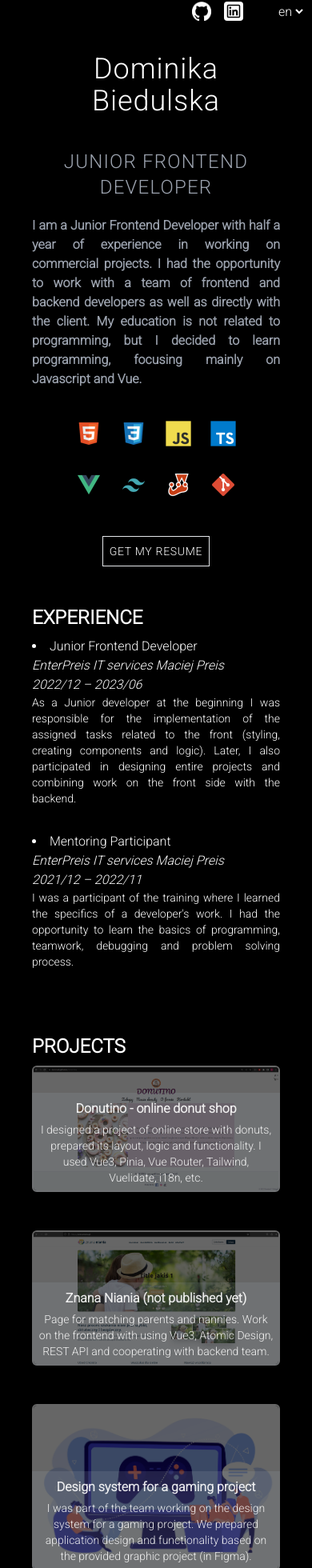
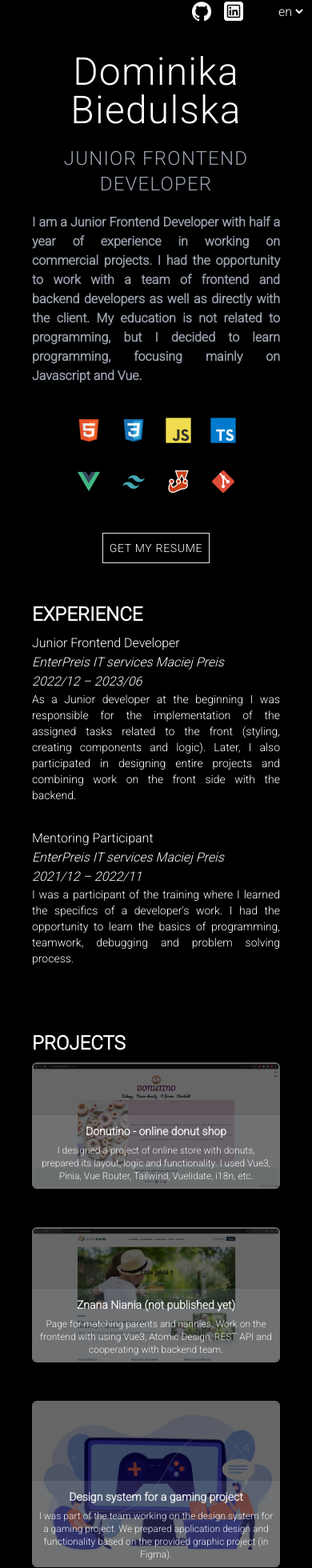
Before and after one commit to DominoxB/my-portfolio, a Vue app: page / in a window 390 px wide. Shown: the part 30-1990 px from the top of the page at 80% size. Built offline with nearby package versions, Linux system fonts and the light colour scheme.

Commit message:
feat: add responsive design

```diff
--- a/src/App.vue
+++ b/src/App.vue
@@ -9,15 +9,15 @@
       </select>
     </div>
   </div>
-  <div class="m-10 md:grid md:grid-cols-2 md:m-32 font-roboto">
-    <div class="text-center md:text-start md:sticky md:top-40 md:h-[calc(100vh-617px)]">
+  <div class="m-10 font-roboto lg:grid lg:grid-cols-2 lg:m-32">
+    <div class="text-center lg:text-start lg:sticky lg:top-40 lg:h-[calc(100vh-617px)]">
       <NameAndProfession />
       <AboutMe />
       <MyTechnologies />
       <DownloadCv />
       <MySocials />
     </div>
-    <div class="mt-12 md:mt-0 md:ml-40">
+    <div class="mt-12 lg:mt-0 lg:ml-20 xl:ml-40">
       <ProfessionalExperience />
       <MyProjects />
     </div>
--- a/src/components/MyProjects.vue
+++ b/src/components/MyProjects.vue
@@ -1,35 +1,38 @@
 <template>
   <div class="mt-20 text-white">
     <span class="uppercase font-semibold text-2xl text-white">{{ $t('projects') }}</span>
+    <!-- DONUTINO -->
     <div class="relative group">
       <img src="@/images/donutino.png" alt="donutino"
-        class="rounded-md border-2 border-white mt-2 opacity-40 md:opacity-100 md:group-hover:opacity-30 transition duration-700" />
+        class="rounded-md border-2 border-white mt-2 opacity-40 transition duration-700 lg:opacity-100 lg:group-hover:opacity-30" />
       <a href="https://dominoxb.github.io/donutshop/" target="_blank">
         <div
-          class="p-2 md:p-8 opacity-90 md:opacity-0 md:group-hover:opacity-100 transition duration-700 absolute bottom-0 text-center bg-gray-400 bg-opacity-20 md:bg-gray-200 md:bg-opacity-30 text-white rounded-b-md">
-          <span class="font-bold">{{ $t('shopName') }}</span>
-          <p class="text-sm font-medium mt-1">{{ $t('shopDesc') }}
+          class="p-2 w-full opacity-90 transition duration-700 absolute bottom-0 text-center bg-gray-400 bg-opacity-20 text-white rounded-b-md lg:opacity-0 lg:group-hover:opacity-100 lg:bg-gray-200 lg:bg-opacity-30 xl:p-8">
+          <span class="text-sm font-bold lg:text-base">{{ $t('shopName') }}</span>
+          <p class="text-xs font-medium mt-1 lg:text-sm">{{ $t('shopDesc') }}
           </p>
         </div>
       </a>
     </div>
+    <!-- ZNANA NIANIA -->
     <div class="relative group mt-12">
       <img src="@/images/znananiania.png" alt="zn"
-        class="rounded-md border-2 border-white mt-2 opacity-40 md:opacity-100 md:group-hover:opacity-30 transition duration-700" />
+        class="rounded-md border-2 border-white mt-2 opacity-40 transition duration-700 lg:opacity-100 lg:group-hover:opacity-30" />
       <div
-        class="p-2 md:p-8 opacity-90 md:opacity-0 md:group-hover:opacity-100 transition duration-700 absolute bottom-0 text-center bg-gray-400 bg-opacity-20 md:bg-gray-200 md:bg-opacity-30 rounded-b-md">
-        <span class="font-bold">{{ $t('nanny') }}</span>
-        <p class="text-sm mt-1">{{ $t('nannyDesc') }}
+        class="p-2 w-full opacity-90 transition duration-700 absolute bottom-0 text-center bg-gray-400 bg-opacity-20 text-white rounded-b-md lg:opacity-0 lg:group-hover:opacity-100 lg:bg-gray-200 lg:bg-opacity-30 xl:p-8">
+        <span class="text-sm font-bold lg:text-base">{{ $t('nanny') }}</span>
+        <p class="text-xs mt-1 lg:text-sm">{{ $t('nannyDesc') }}
         </p>
       </div>
     </div>
+    <!-- BUFFMAKER -->
     <div class="relative group mt-12">
       <img src="@/images/games.jpg" alt="games"
-        class="rounded-md border-2 border-white mt-2 opacity-40 md:opacity-100 md:group-hover:opacity-30 transition duration-700" />
+        class="rounded-md border-2 border-white mt-2 opacity-40 transition duration-700 lg:opacity-100 lg:group-hover:opacity-30" />
       <div
-        class="p-2 md:p-8 opacity-90 md:opacity-0 md:group-hover:opacity-100 transition duration-700 absolute bottom-0 text-center bg-gray-400 bg-opacity-20 md:bg-gray-200 md:bg-opacity-30 rounded-b-md">
-        <span class="font-bold">{{ $t('gameProject') }}</span>
-        <p class="text-sm font-medium mt-1">{{ $t('gameProjectDesc') }}
+        class="p-2 w-full opacity-90 transition duration-700 absolute bottom-0 text-center bg-gray-400 bg-opacity-20 rounded-b-md lg:opacity-0 lg:group-hover:opacity-100 lg:bg-gray-200 lg:bg-opacity-30 xl:p-8">
+        <span class="text-sm font-bold lg:text-base">{{ $t('gameProject') }}</span>
+        <p class="text-xs font-medium mt-1 lg:text-sm">{{ $t('gameProjectDesc') }}
         </p>
       </div>
     </div>
--- a/src/components/MySocials.vue
+++ b/src/components/MySocials.vue
@@ -1,5 +1,5 @@
 <template>
-  <div class="hidden md:block mt-40 text-white font-semibold tracking-widest">
+  <div class="hidden mt-40 text-white font-semibold tracking-widest lg:block">
     <div class="flex items-center gap-4">
       <img src="@/icons/github.png" alt="github" class="w-8 h-8" />
       <a href="https://github.com/DominoxB" target="_blank">
--- a/src/components/MySocialsMobile.vue
+++ b/src/components/MySocialsMobile.vue
@@ -1,5 +1,5 @@
 <template>
-  <div class="flex gap-4 mt-8 md:hidden">
+  <div class="flex gap-4 mt-8 lg:hidden">
     <a href="https://github.com/DominoxB" target="_blank">
       <img src="@/icons/github-white.png" alt="github" class="w-6 h-6" />
     </a>
--- a/src/components/MyTechnologies.vue
+++ b/src/components/MyTechnologies.vue
@@ -1,16 +1,16 @@
 <template>
   <div class="mt-10">
-    <div class="flex justify-center md:justify-start gap-6 md:gap-10">
-      <img src="@/icons/html.png" alt="html" class="w-8 h-8 md:w-12 md:h-12" />
-      <img src="@/icons/css.png" alt="css" class="w-8 h-8 md:w-12 md:h-12" />
-      <img src="@/icons/javascript.png" alt="js" class="w-8 h-8 md:w-12 md:h-12" />
-      <img src="@/icons/typescript.png" alt="ts" class="w-8 h-8 md:w-12 md:h-12" />
+    <div class="flex justify-center gap-6 md:gap-10 lg:justify-start">
+      <img src="@/icons/html.png" alt="html" class="w-8 h-8 xl:w-12 xl:h-12" />
+      <img src="@/icons/css.png" alt="css" class="w-8 h-8 xl:w-12 xl:h-12" />
+      <img src="@/icons/javascript.png" alt="js" class="w-8 h-8 xl:w-12 xl:h-12" />
+      <img src="@/icons/typescript.png" alt="ts" class="w-8 h-8 xl:w-12 xl:h-12" />
     </div>
-    <div class="flex justify-center md:justify-start gap-6 md:gap-10 mt-8">
-      <img src="@/icons/vue.png" alt="vue" class="w-8 h-8 md:w-12 md:h-12" />
-      <img src="@/icons/tailwind.png" alt="tailwind" class="w-8 h-8 md:w-12 md:h-12" />
-      <img src="@/icons/jest.png" alt="testjest" class="w-8 h-8 md:w-12 md:h-12" />
-      <img src="@/icons/git.png" alt="git" class="w-8 h-8 md:w-12 md:h-12" />
+    <div class="flex justify-center gap-6 mt-8 md:gap-10 lg:justify-start">
+      <img src="@/icons/vue.png" alt="vue" class="w-8 h-8 xl:w-12 xl:h-12" />
+      <img src="@/icons/tailwind.png" alt="tailwind" class="w-8 h-8 xl:w-12 xl:h-12" />
+      <img src="@/icons/jest.png" alt="testjest" class="w-8 h-8 xl:w-12 xl:h-12" />
+      <img src="@/icons/git.png" alt="git" class="w-8 h-8 xl:w-12 xl:h-12" />
     </div>
   </div>
 </template>
--- a/src/components/NameAndProfession.vue
+++ b/src/components/NameAndProfession.vue
@@ -1,7 +1,7 @@
 <template>
   <div>
-    <p class="font-medium text-white text-4xl md:text-6xl pb-10 tracking-wide">{{ $t('name') }}</p>
-    <p class="text-gray-400 text-2xl md:text-3xl tracking-wider uppercase">{{ $t('job') }}</p>
+    <h1 class="font-medium text-white text-5xl pb-5 lg:pb-10 tracking-wide lg:text-6xl">{{ $t('name') }}</h1>
+    <h2 class="text-gray-400 text-2xl tracking-wider uppercase lg:text-3xl">{{ $t('job') }}</h2>
   </div>
 </template>
 
--- a/src/components/ProfessionalExperience.vue
+++ b/src/components/ProfessionalExperience.vue
@@ -1,12 +1,12 @@
 <template>
   <div class="text-white text-justify">
     <span class="uppercase font-semibold text-2xl">{{ $t('experience') }}</span>
-    <li class="mt-2 font-medium">{{ $t('job') }}</li>
+    <h3 class="mt-2 font-medium">{{ $t('job') }}</h3>
     <p class="italic">{{ $t('enterPreis') }}</p>
     <p class="italic">{{ $t('jobDate') }}</p>
     <p class="text-sm">{{ $t('jobDesc') }}
     </p>
-    <li class="mt-8 font-medium">{{ $t('mentoring') }}</li>
+    <h3 class="mt-8 font-medium">{{ $t('mentoring') }}</h3>
     <p class="italic">{{ $t('enterPreis') }}</p>
     <p class="italic">{{ $t('mentoringDate') }}</p>
     <p class="text-sm">{{ $t('mentoringDesc') }}
```
